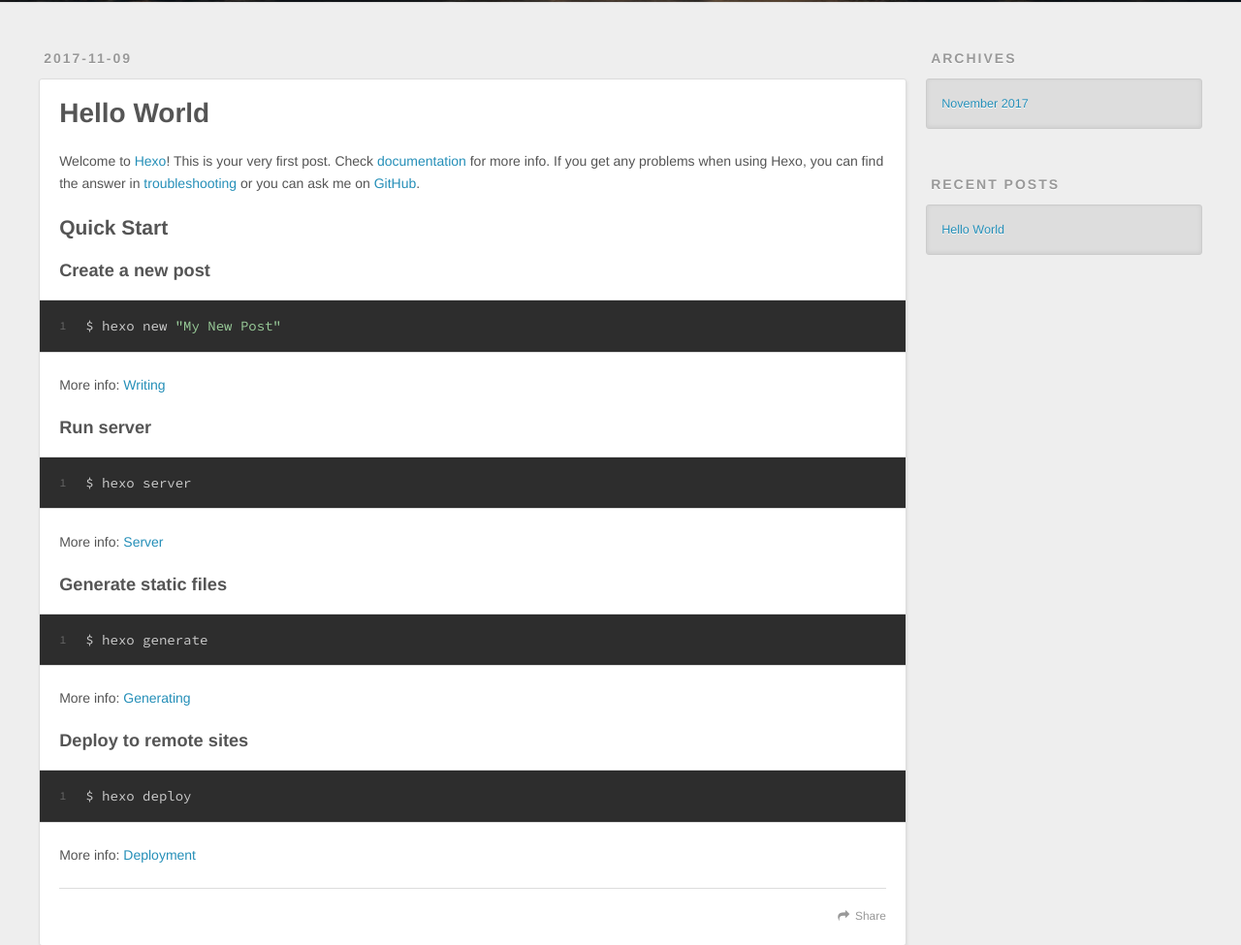
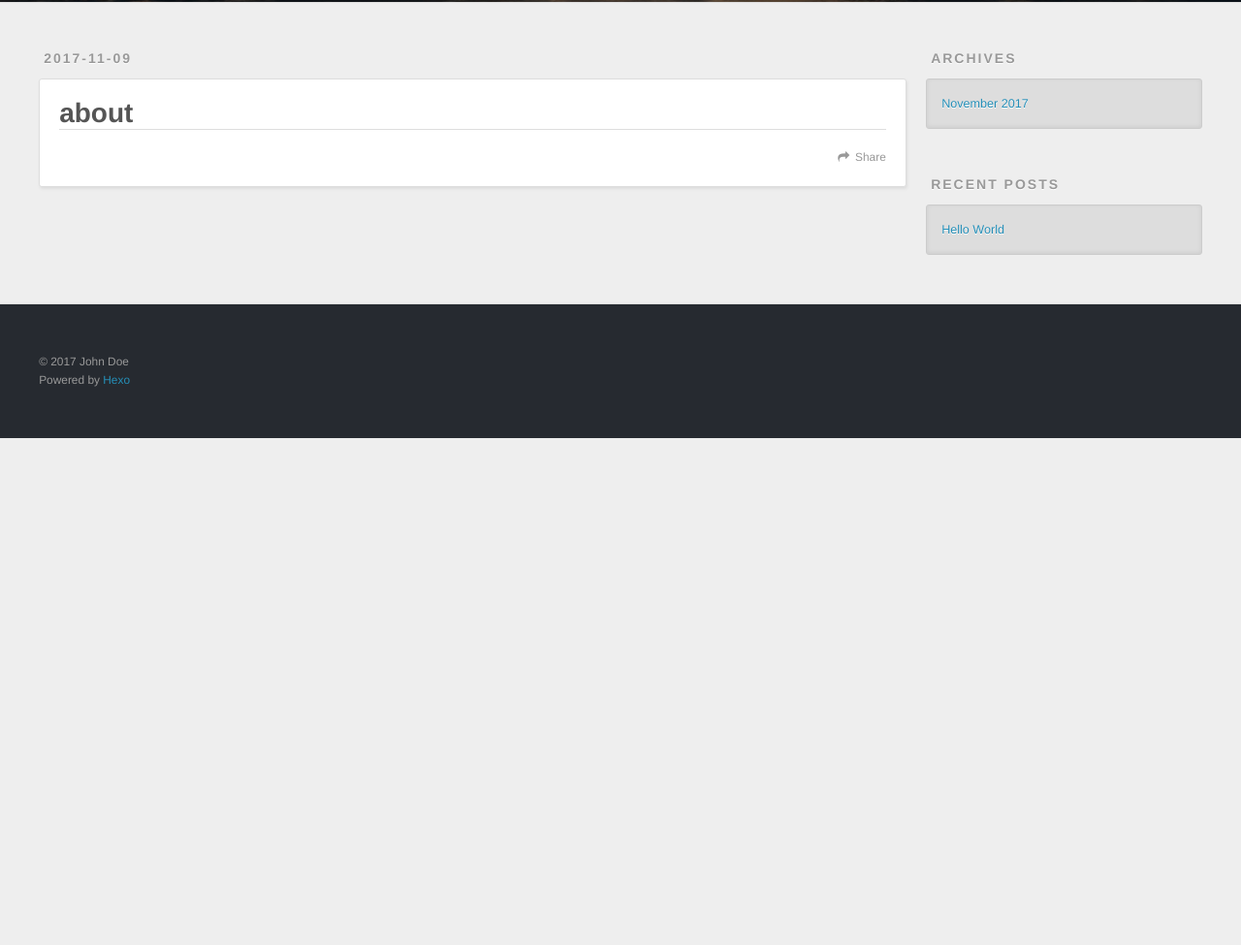
Before and after one commit to Shawn-Nie/Shawn-Nie.github.io, a plain HTML site: page about/index.html in a window 1280 px wide. Shown: the part 298-1273 px from the top of the page at 97% size. After the commit the page ends 800 px from the top, so only its background shows below. Drawn offline with nearby package versions, Linux system fonts and the light colour scheme.

Commit message:
站点更新:2017-11-09 23:30:27

```diff
--- a/index.html
+++ b/about/index.html
@@ -3,14 +3,15 @@
 <head>
   <meta charset="utf-8">
 
-  <title>Hexo</title>
+  <title>about | Hexo</title>
   <meta name="viewport" content="width=device-width, initial-scale=1, maximum-scale=1">
   <meta property="og:type" content="website">
-<meta property="og:title" content="Hexo">
-<meta property="og:url" content="http://yoursite.com/index.html">
+<meta property="og:title" content="about">
+<meta property="og:url" content="http://yoursite.com/about/index.html">
 <meta property="og:site_name" content="Hexo">
+<meta property="og:updated_time" content="2017-11-09T15:29:56.447Z">
 <meta name="twitter:card" content="summary">
-<meta name="twitter:title" content="Hexo">
+<meta name="twitter:title" content="about">
 
     <link rel="alternate" href="/atom.xml" title="Hexo" type="application/atom+xml">
 
@@ -59,12 +60,10 @@
   </div>
 </header>
       <div class="outer">
-        <section id="main">
-
-    <article id="post-hello-world" class="article article-type-post" itemscope itemprop="blogPost">
+        <section id="main"><article id="page-" class="article article-type-page" itemscope itemprop="blogPost">
   <div class="article-meta">
-    <a href="/2017/11/09/hello-world/" class="article-date">
-  <time datetime="2017-11-09T15:04:58.075Z" itemprop="datePublished">2017-11-09</time>
+    <a href="/about/index.html" class="article-date">
+  <time datetime="2017-11-09T15:29:56.000Z" itemprop="datePublished">2017-11-09</time>
 </a>
 
   </div>
@@ -74,8 +73,8 @@
       <header class="article-header">
 
 
-    <h1 itemprop="name">
-      <a class="article-title" href="/2017/11/09/hello-world/">Hello World</a>
+    <h1 class="article-title" itemprop="name">
+      about
     </h1>
 
 
@@ -83,29 +82,19 @@
 
     <div class="article-entry" itemprop="articleBody">
 
-        <p>Welcome to <a href="https://hexo.io/" target="_blank" rel="external">Hexo</a>! This is your very first post. Check <a href="https://hexo.io/docs/" target="_blank" rel="external">documentation</a> for more info. If you get any problems when using Hexo, you can find the answer in <a href="https://hexo.io/docs/troubleshooting.html" target="_blank" rel="external">troubleshooting</a> or you can ask me on <a href="https://github.com/hexojs/hexo/issues" target="_blank" rel="external">GitHub</a>.</p>
-<h2 id="Quick-Start"><a href="#Quick-Start" class="headerlink" title="Quick Start"></a>Quick Start</h2><h3 id="Create-a-new-post"><a href="#Create-a-new-post" class="headerlink" title="Create a new post"></a>Create a new post</h3><figure class="highlight bash"><table><tr><td class="gutter"><pre><span class="line">1</span><br></pre></td><td class="code"><pre><span class="line">$ hexo new <span class="string">"My New Post"</span></span><br></pre></td></tr></table></figure>
-<p>More info: <a href="https://hexo.io/docs/writing.html" target="_blank" rel="external">Writing</a></p>
-<h3 id="Run-server"><a href="#Run-server" class="headerlink" title="Run server"></a>Run server</h3><figure class="highlight bash"><table><tr><td class="gutter"><pre><span class="line">1</span><br></pre></td><td class="code"><pre><span class="line">$ hexo server</span><br></pre></td></tr></table></figure>
-<p>More info: <a href="https://hexo.io/docs/server.html" target="_blank" rel="external">Server</a></p>
-<h3 id="Generate-static-files"><a href="#Generate-static-files" class="headerlink" title="Generate static files"></a>Generate static files</h3><figure class="highlight bash"><table><tr><td class="gutter"><pre><span class="line">1</span><br></pre></td><td class="code"><pre><span class="line">$ hexo generate</span><br></pre></td></tr></table></figure>
-<p>More info: <a href="https://hexo.io/docs/generating.html" target="_blank" rel="external">Generating</a></p>
-<h3 id="Deploy-to-remote-sites"><a href="#Deploy-to-remote-sites" class="headerlink" title="Deploy to remote sites"></a>Deploy to remote sites</h3><figure class="highlight bash"><table><tr><td class="gutter"><pre><span class="line">1</span><br></pre></td><td class="code"><pre><span class="line">$ hexo deploy</span><br></pre></td></tr></table></figure>
-<p>More info: <a href="https://hexo.io/docs/deployment.html" target="_blank" rel="external">Deployment</a></p>
 
 
     </div>
     <footer class="article-footer">
-      <a data-url="http://yoursite.com/2017/11/09/hello-world/" data-id="cj9smmser0000imwogsgyq1yz" class="article-share-link">Share</a>
+      <a data-url="http://yoursite.com/about/index.html" data-id="cj9smqzrb0001pjwo5bbg1vgj" class="article-share-link">Share</a>
 
 
     </footer>
   </div>
 
-</article>
 
 
-
+</article>
 
 </section>
 
```
Also changed, not shown: 2017/11/09/hello-world/index.html (+1 -1 lines).
